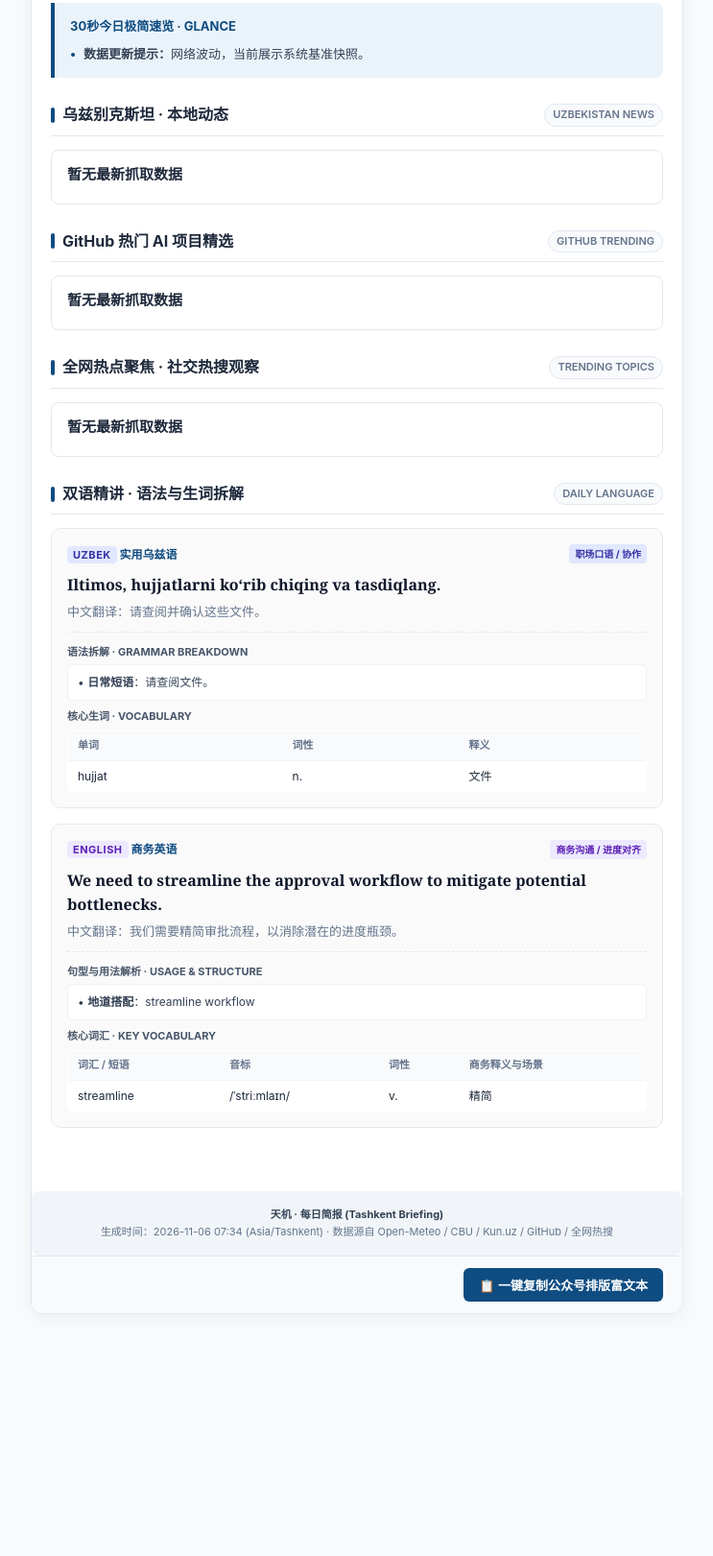
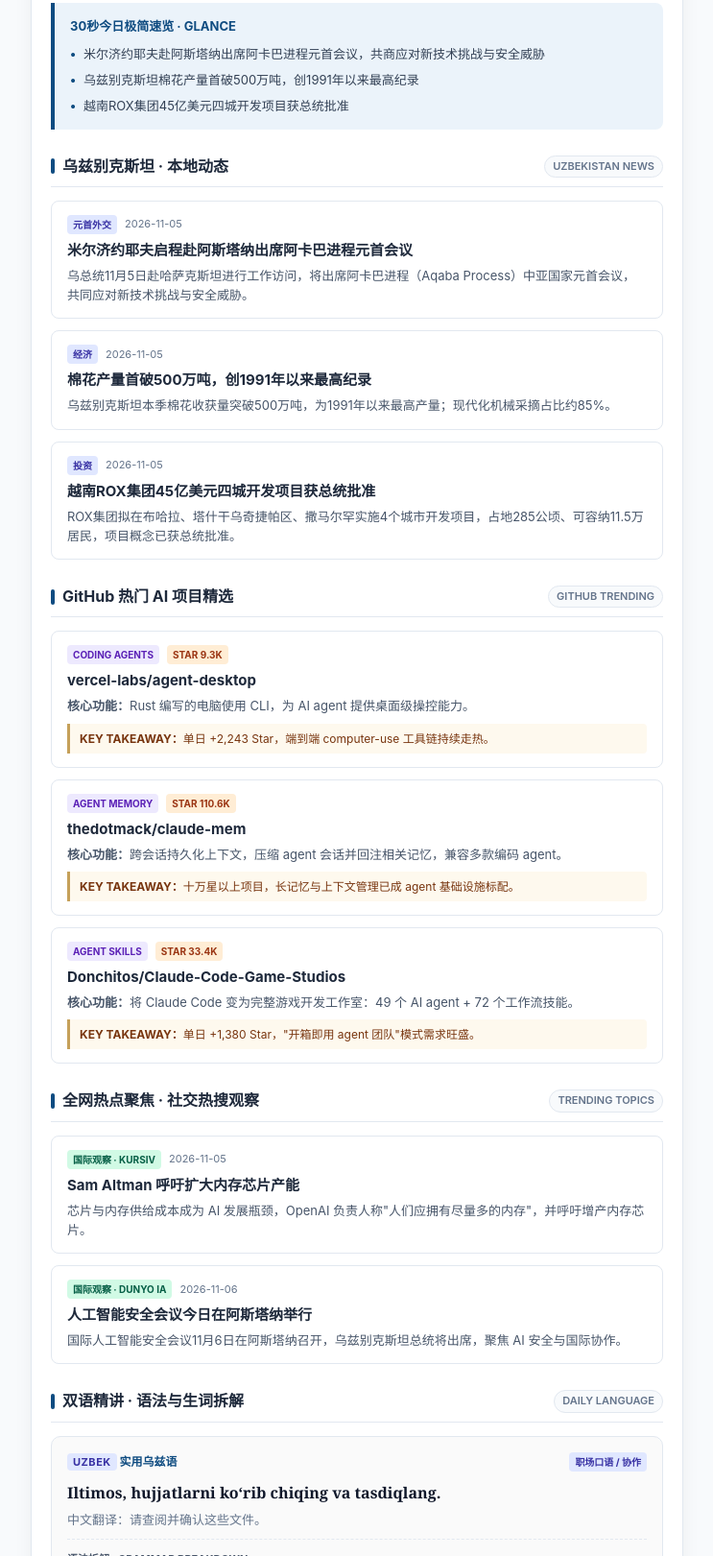
Before and after one commit to mufeng-git/tashkent-briefing, a plain HTML site: page index.html in a window 1280 px wide. Shown: the part 281-1902 px from the top of the page at 96% size, without its empty margins (268-1011 px from the left). Before the commit the page ends 1670 px from the top, so only its background shows below. Drawn offline with Linux system fonts and the light colour scheme.

Commit message:
update daily briefing 2026-11-06 07:43

```diff
--- a/index.html
+++ b/index.html
@@ -344,7 +344,9 @@
       <div class="glance-box">
         <div class="glance-title">30秒今日极简速览 · GLANCE</div>
         <ul class="glance-list">
-          <li><strong>数据更新提示：</strong>网络波动，当前展示系统基准快照。</li>
+          <li>米尔济约耶夫赴阿斯塔纳出席阿卡巴进程元首会议，共商应对新技术挑战与安全威胁</li>
+        <li>乌兹别克斯坦棉花产量首破500万吨，创1991年以来最高纪录</li>
+        <li>越南ROX集团45亿美元四城开发项目获总统批准</li>
         </ul>
       </div>
 
@@ -353,21 +355,90 @@
         <div class="section-title">乌兹别克斯坦 · 本地动态</div>
         <span class="section-badge">UZBEKISTAN NEWS</span>
       </div>
-      <article class='news-card'><div class='news-title'>暂无最新抓取数据</div></article>
+            <article class="news-card">
+        <div class="card-meta">
+          <span class="chip chip-blue">元首外交</span>
+          <span style="font-size: 11px; color: var(--text-muted);">2026-11-05</span>
+        </div>
+        <div class="news-title">米尔济约耶夫启程赴阿斯塔纳出席阿卡巴进程元首会议</div>
+        <div class="news-desc">乌总统11月5日赴哈萨克斯坦进行工作访问，将出席阿卡巴进程（Aqaba Process）中亚国家元首会议，共同应对新技术挑战与安全威胁。</div>
+      </article>
+
+      <article class="news-card">
+        <div class="card-meta">
+          <span class="chip chip-blue">经济</span>
+          <span style="font-size: 11px; color: var(--text-muted);">2026-11-05</span>
+        </div>
+        <div class="news-title">棉花产量首破500万吨，创1991年以来最高纪录</div>
+        <div class="news-desc">乌兹别克斯坦本季棉花收获量突破500万吨，为1991年以来最高产量；现代化机械采摘占比约85%。</div>
+      </article>
+
+      <article class="news-card">
+        <div class="card-meta">
+          <span class="chip chip-blue">投资</span>
+          <span style="font-size: 11px; color: var(--text-muted);">2026-11-05</span>
+        </div>
+        <div class="news-title">越南ROX集团45亿美元四城开发项目获总统批准</div>
+        <div class="news-desc">ROX集团拟在布哈拉、塔什干乌奇捷帕区、撒马尔罕实施4个城市开发项目，占地285公顷、可容纳11.5万居民，项目概念已获总统批准。</div>
+      </article>
 
       <!-- 第二板块：GitHub 热门 AI 项目简述 -->
       <div class="section-header">
         <div class="section-title">GitHub 热门 AI 项目精选</div>
         <span class="section-badge">GITHUB TRENDING</span>
       </div>
-      <article class='news-card'><div class='news-title'>暂无最新抓取数据</div></article>
+            <article class="news-card">
+        <div class="card-meta">
+          <span class="chip chip-purple">Coding Agents</span>
+          <span class="chip chip-orange">Star 9.3k</span>
+        </div>
+        <div class="news-title">vercel-labs/agent-desktop</div>
+        <div class="news-desc"><strong>核心功能：</strong>Rust 编写的电脑使用 CLI，为 AI agent 提供桌面级操控能力。</div>
+        <div class="news-takeaway"><strong>KEY TAKEAWAY：</strong>单日 +2,243 Star，端到端 computer-use 工具链持续走热。</div>
+      </article>
+
+      <article class="news-card">
+        <div class="card-meta">
+          <span class="chip chip-purple">Agent Memory</span>
+          <span class="chip chip-orange">Star 110.6k</span>
+        </div>
+        <div class="news-title">thedotmack/claude-mem</div>
+        <div class="news-desc"><strong>核心功能：</strong>跨会话持久化上下文，压缩 agent 会话并回注相关记忆，兼容多款编码 agent。</div>
+        <div class="news-takeaway"><strong>KEY TAKEAWAY：</strong>十万星以上项目，长记忆与上下文管理已成 agent 基础设施标配。</div>
+      </article>
+
+      <article class="news-card">
+        <div class="card-meta">
+          <span class="chip chip-purple">Agent Skills</span>
+          <span class="chip chip-orange">Star 33.4k</span>
+        </div>
+        <div class="news-title">Donchitos/Claude-Code-Game-Studios</div>
+        <div class="news-desc"><strong>核心功能：</strong>将 Claude Code 变为完整游戏开发工作室：49 个 AI agent + 72 个工作流技能。</div>
+        <div class="news-takeaway"><strong>KEY TAKEAWAY：</strong>单日 +1,380 Star，"开箱即用 agent 团队"模式需求旺盛。</div>
+      </article>
 
       <!-- 第三板块：国内与全球社交热点 (微博 / 知乎 / 抖音 / TikTok 聚合) -->
       <div class="section-header">
         <div class="section-title">全网热点聚焦 · 社交热搜观察</div>
         <span class="section-badge">TRENDING TOPICS</span>
       </div>
-      <article class='news-card'><div class='news-title'>暂无最新抓取数据</div></article>
+            <article class="news-card">
+        <div class="card-meta">
+          <span class="chip chip-green">国际观察 · Kursiv</span>
+          <span style="font-size: 11px; color: var(--text-muted);">2026-11-05</span>
+        </div>
+        <div class="news-title">Sam Altman 呼吁扩大内存芯片产能</div>
+        <div class="news-desc">芯片与内存供给成本成为 AI 发展瓶颈，OpenAI 负责人称"人们应拥有尽量多的内存"，并呼吁增产内存芯片。</div>
+      </article>
+
+      <article class="news-card">
+        <div class="card-meta">
+          <span class="chip chip-green">国际观察 · Dunyo IA</span>
+          <span style="font-size: 11px; color: var(--text-muted);">2026-11-06</span>
+        </div>
+        <div class="news-title">人工智能安全会议今日在阿斯塔纳举行</div>
+        <div class="news-desc">国际人工智能安全会议11月6日在阿斯塔纳召开，乌兹别克斯坦总统将出席，聚焦 AI 安全与国际协作。</div>
+      </article>
 
       <!-- 第四板块：双语精进与语法精析 -->
       <div class="section-header">
```
